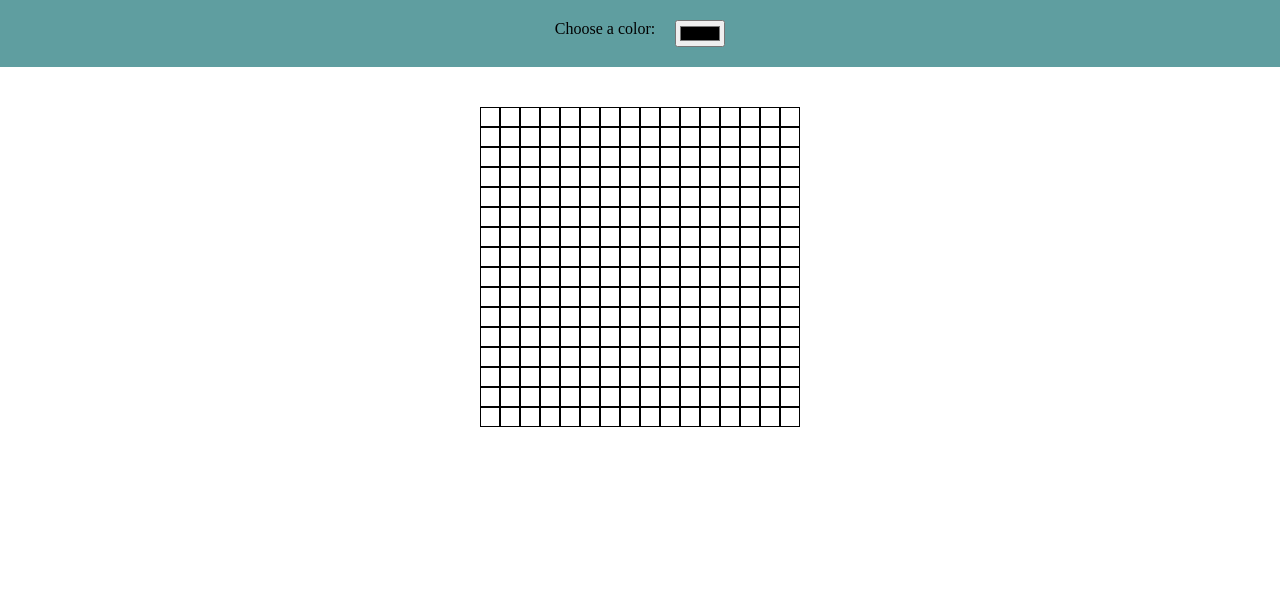
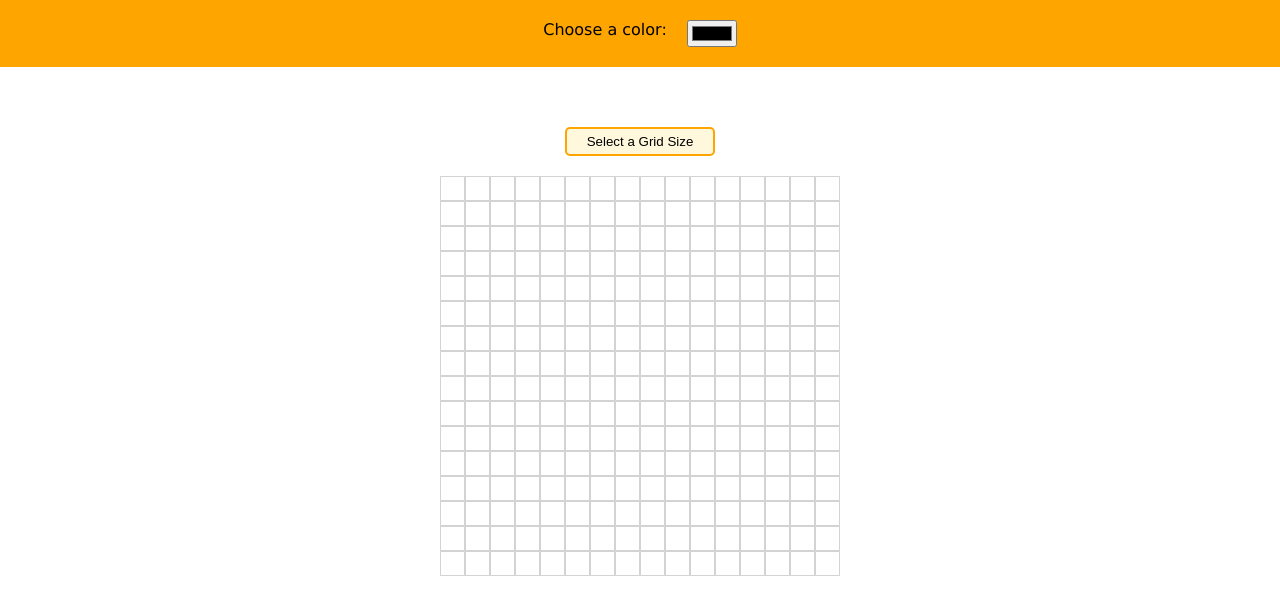
Before and after one commit to Lomerci/Etch-a-Sketch, a plain HTML site: page index.html in a window 1280 px wide. Drawn offline with Linux system fonts and the light colour scheme.

Commit message:
Fix the grid-size code so the pixel value would not be changed when the number of squares per side increased

```diff
--- a/index.html
+++ b/index.html
@@ -3,7 +3,7 @@
 <head>
     <meta charset="UTF-8">
     <meta name="viewport" content="width=device-width, initial-scale=1.0">
-    <title><Etch-a-Sketch></title>
+    <title>Etch-a-Sketch</title>
     <script src="script.js" defer></script>
     <link rel="stylesheet" href="style.css">
 </head>
@@ -12,6 +12,8 @@
         <label for="colorPicker">Choose a color: </label>
         <input type="color" id="colorPicker">
     </div>
+    <button id="grid-size">Select a Grid Size </button>
     <div id="grid-container"></div>
+    <div class="drawing-container">
 </body>
 </html>
--- a/script.js
+++ b/script.js
@@ -1,14 +1,46 @@
 const gridContainer = document.getElementById('grid-container');
 const colorPicker = document.getElementById('colorPicker');
+const newGrid = document.getElementById('grid-size');
 
-for (let i = 0; i < 16 * 16; i++) {
-        const gridItem = document.createElement('div');
+function createGrid(squaresPerSide) {
+    gridContainer.innerHTML = '';
+
+    const totalSquares = squaresPerSide * squaresPerSide;
+    const squareSize = 400 / squaresPerSide;
+
+    for (let i = 0; i < totalSquares; i++) {
+        let gridItem = document.createElement('div');
         gridItem.classList.add('grid-item');
+        gridItem.style.width = `${squareSize}px`;
+        gridItem.style.height = `${squareSize}px`;
         gridContainer.appendChild(gridItem);
     }
+}
 
-    gridContainer.addEventListener('click', (e) => {
-        if (e.target.classList.contains('grid-item')) {
-            e.target.style.backgroundColor = colorPicker.value;
-        }
-    });
+createGrid(16);
+
+newGrid.addEventListener('click', () => {
+    let userInput = prompt('How many squares per side do you want? Max: 100');
+    userInput = parseInt(userInput);
+
+    if (isNaN(userInput) || userInput > 100 || userInput < 1) {
+        alert('It cannot be greater than 100 and must be a valid number!');
+        return;
+    }
+    createGrid(userInput);
+});
+
+
+gridContainer.addEventListener('mousedown', () => {
+    isDrawing = true;
+});
+
+document.addEventListener('mouseup', () => {
+    isDrawing = false;
+});
+
+gridContainer.addEventListener('mousemove', (e) => {
+    if (isDrawing && e.target.classList.contains('grid-item')) {
+        e.target.style.backgroundColor = colorPicker.value;
+    }
+});
--- a/style.css
+++ b/style.css
@@ -1,4 +1,5 @@
 body {
+    font-family: 'Lucida Sans', 'Lucida Sans Regular', 'Lucida Grande', 'Lucida Sans Unicode', Geneva, Verdana, sans-serif;
     display: flex;
     flex-direction: column;
     align-items: center;
@@ -8,24 +9,29 @@ body {
 #grid-container {
     display: flex;
     flex-wrap: wrap;
-    width: 320px;
-    height: 320px;
-    box-sizing: border-box;
+    width: 400px;
+    height: 400px;
 }
 
 .grid-item {
-    width: 20px;
-    height: 20px;
-    border: 1px solid black;
+    border: 1px solid lightgray;
     box-sizing: border-box;
 }
 
 .color-container {
     display: flex;
     justify-content: center;
-    background-color: cadetblue;
+    background-color: orange;
     padding: 20px;
     margin-bottom: 40px;
     gap: 20px;
     width: 100%;
 }
+
+button {
+    padding: 5px 20px;
+    margin: 20px 0px;
+    background-color: cornsilk;
+    border-radius: 5px;
+    border: 2px solid orange;
+}
```
